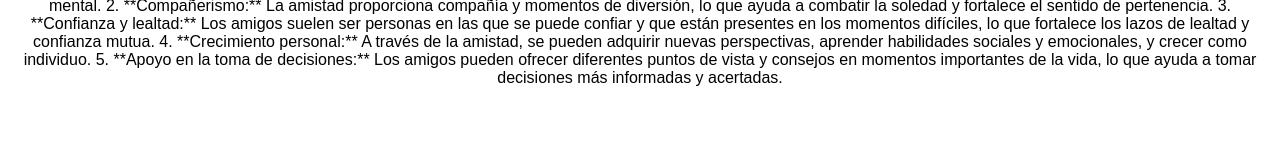
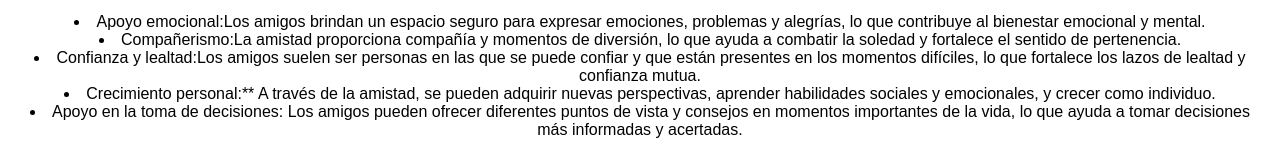
Before and after one commit to Giocaba/web-ana, a plain HTML site: page index.html in a window 1280 px wide. Shown: the part 655-814 px from the top of the page. Drawn offline with Linux system fonts and the light colour scheme.

Commit message:
Update index.html

```diff
--- a/index.html
+++ b/index.html
@@ -28,17 +28,17 @@
     <h1>La amistad</h1>
     <img src="https://github.com/Giocaba/web-ana/blob/main/1.png?raw=true" alt="Imagen"  width="600" height="600">
     <p>La amistad es una relación afectiva basada en la confianza, el apoyo mutuo, el respeto y la empatía entre dos o más personas. Implica compartir experiencias, intereses,2 valores y preocupaciones, así como estar presente en los momentos felices y difíciles de la vida de los amigos.
-La importancia de la amistad radica en varios aspectos fundamentales:
+La importancia de la amistad radica en varios aspectos fundamentales:</p>
 
-1. **Apoyo emocional:** Los amigos brindan un espacio seguro para expresar emociones, problemas y alegrías, lo que contribuye al bienestar emocional y mental.
+<li>Apoyo emocional:Los amigos brindan un espacio seguro para expresar emociones, problemas y alegrías, lo que contribuye al bienestar emocional y mental.</li>
 
-2. **Compañerismo:** La amistad proporciona compañía y momentos de diversión, lo que ayuda a combatir la soledad y fortalece el sentido de pertenencia.
+<li>Compañerismo:La amistad proporciona compañía y momentos de diversión, lo que ayuda a combatir la soledad y fortalece el sentido de pertenencia.</li>
 
-3. **Confianza y lealtad:** Los amigos suelen ser personas en las que se puede confiar y que están presentes en los momentos difíciles, lo que fortalece los lazos de lealtad y confianza mutua.
+<li>Confianza y lealtad:Los amigos suelen ser personas en las que se puede confiar y que están presentes en los momentos difíciles, lo que fortalece los lazos de lealtad y confianza mutua.</li>
 
-4. **Crecimiento personal:** A través de la amistad, se pueden adquirir nuevas perspectivas, aprender habilidades sociales y emocionales, y crecer como individuo.
+<li>Crecimiento personal:** A través de la amistad, se pueden adquirir nuevas perspectivas, aprender habilidades sociales y emocionales, y crecer como individuo.</li>
 
-5. **Apoyo en la toma de decisiones:** Los amigos pueden ofrecer diferentes puntos de vista y consejos en momentos importantes de la vida, lo que ayuda a tomar decisiones más informadas y acertadas.</p>
+<li>Apoyo en la toma de decisiones: Los amigos pueden ofrecer diferentes puntos de vista y consejos en momentos importantes de la vida, lo que ayuda a tomar decisiones más informadas y acertadas.</li>
 </div>
 </body>
 </html>
```
